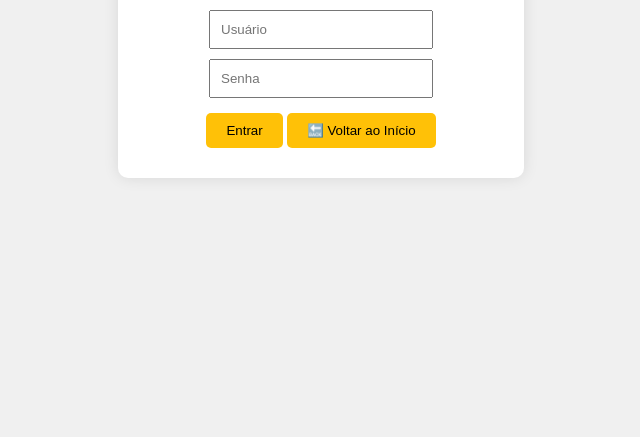
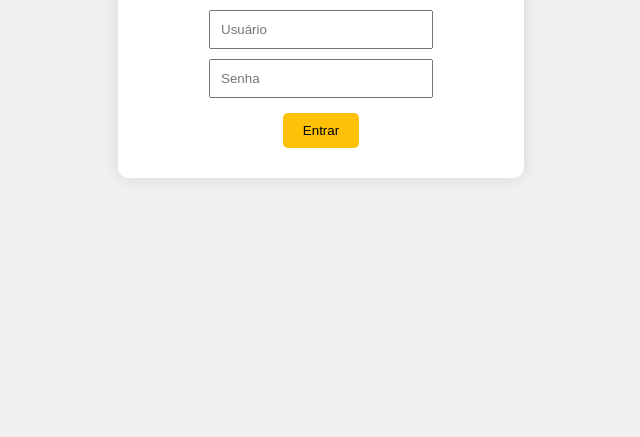
Before and after one commit to makenson83/max-agency-express, a plain HTML site: page index.html in a window 1280 px wide. Shown: the part 363-800 px from the top of the page, without its empty margins (319-959 px from the left). Drawn offline with Linux system fonts and the light colour scheme.

Commit message:
Update index.html

```diff
--- a/index.html
+++ b/index.html
@@ -12,7 +12,6 @@
       <input type="text" id="usuario" placeholder="Usuário"><br>
       <input type="password" id="senha" placeholder="Senha"><br>
       <button type="submit">Entrar</button>
-       <button onclick="window.location.href='index.html'">🔙 Voltar ao Início</button>
     </form>
   </div>
 
```
